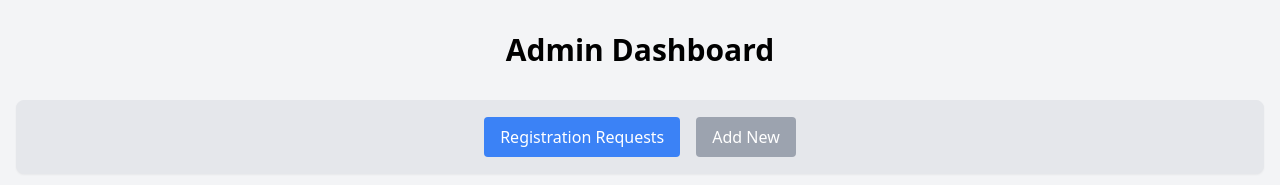
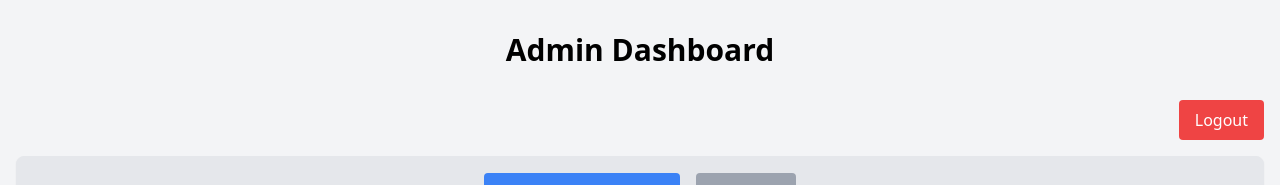
Before and after one commit to rithin69/HealthHub, a React (Create React App) app: page /admindashboard in a window 1280 px wide. Shown: the top 185 px of the page. Built offline with nearby package versions, Linux system fonts and the light colour scheme; no server answers; the database is empty.

Commit message:
Added logout button in Admin Dashboard

```diff
--- a/src/screens/Admin.js
+++ b/src/screens/Admin.js
@@ -3,21 +3,35 @@ import RegistrationRequests from '../Components/RegistrationRequests';
 import AddDoctorModal from '../Components/AddDoctorModal';
 import AddPracticeModal from '../Components/AddPracticeModal';
 import AddPractitionerModal from '../Components/AddPractitionerModal';
+import { useNavigate } from 'react-router-dom';
+import Login from './Login';
+import { Route } from 'react-router-dom';
+
 
 const Admin = () => {
   const [activeTab, setActiveTab] = useState('registrationRequests');
   const [showDoctorModal, setShowDoctorModal] = useState(false);
   const [showPractitionerModal, setShowPractitionerModal] = useState(false);
   const [showPracticeModal, setShowPracticeModal] = useState(false);
+  const navigate = useNavigate();
 
   const handleTabChange = (tab) => {
     setActiveTab(tab);
+  };
+
+  const handleLogout = () => {
+    navigate('/')
   };
 
   return (
     <div className="bg-gray-100 min-h-screen">
       <div className="container mx-auto py-8 px-4">
         <h2 className="text-3xl font-bold text-center mb-8">Admin Dashboard</h2>
+        <div className="flex justify-end mb-4">
+          <button onClick={handleLogout} className="bg-red-500 hover:bg-red-600 text-white px-4 py-2 rounded focus:outline-none">
+            Logout
+          </button>
+        </div>
         <div className="mb-8">
           <div className="bg-gray-200 border rounded-lg shadow-sm p-4">
             <div className="flex justify-center space-x-4">
```
